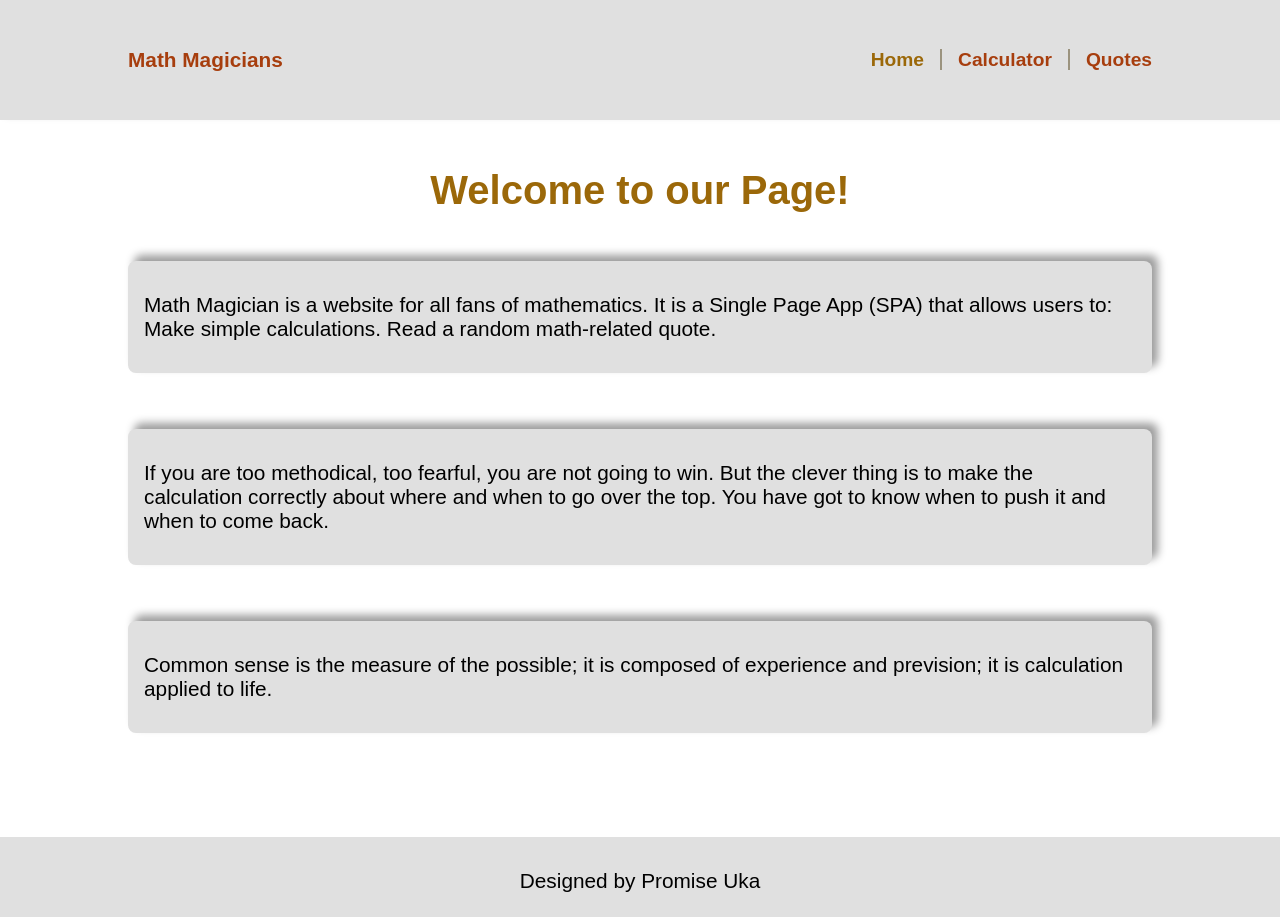
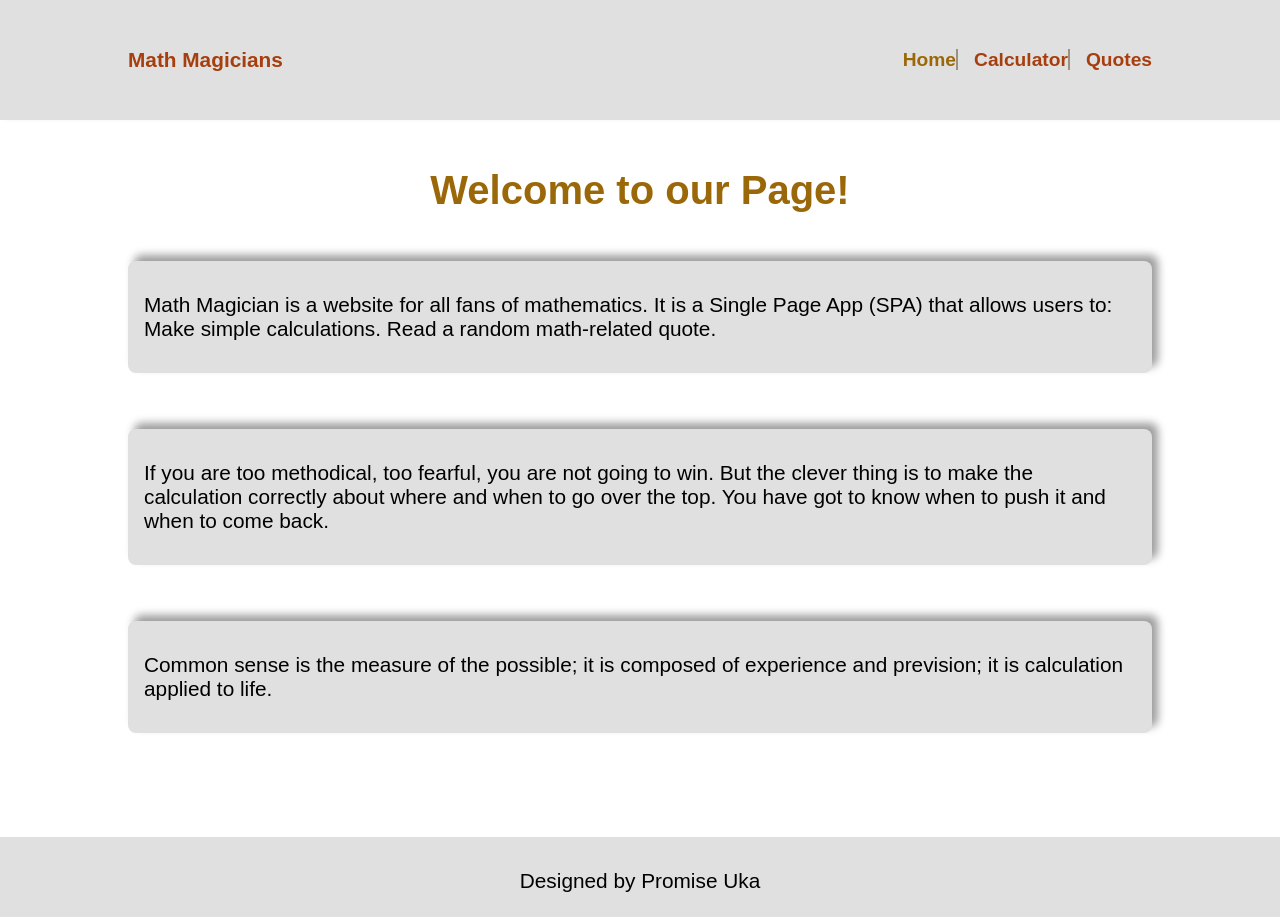
Before and after one commit to Ukaypromise/Math-Magician, a React (Create React App) app: page / in a window 1280 px wide. Built offline with nearby package versions, Linux system fonts and the light colour scheme.

Commit message:
Update style

```diff
--- a/src/styles/Navbar.css
+++ b/src/styles/Navbar.css
@@ -2,7 +2,7 @@ nav {
   display: flex;
   justify-content: space-between;
   align-items: center;
-  padding: 2.5rem;
+  padding: 2rem;
   background-color: #e0e0e0;
   box-shadow: 6px -6px 8px #9d9d9d, -6px 6px 8px #fff;
   gap: 1rem;
@@ -27,7 +27,7 @@ ul li:not(:first-child)::before {
   content: "";
   border-left: 2px solid rgb(155, 147, 126);
   padding: 0 0 0 1rem;
-  margin-left: 1rem;
+  /* margin-left: 1rem; */
 }
 
 .tag-name {
```
